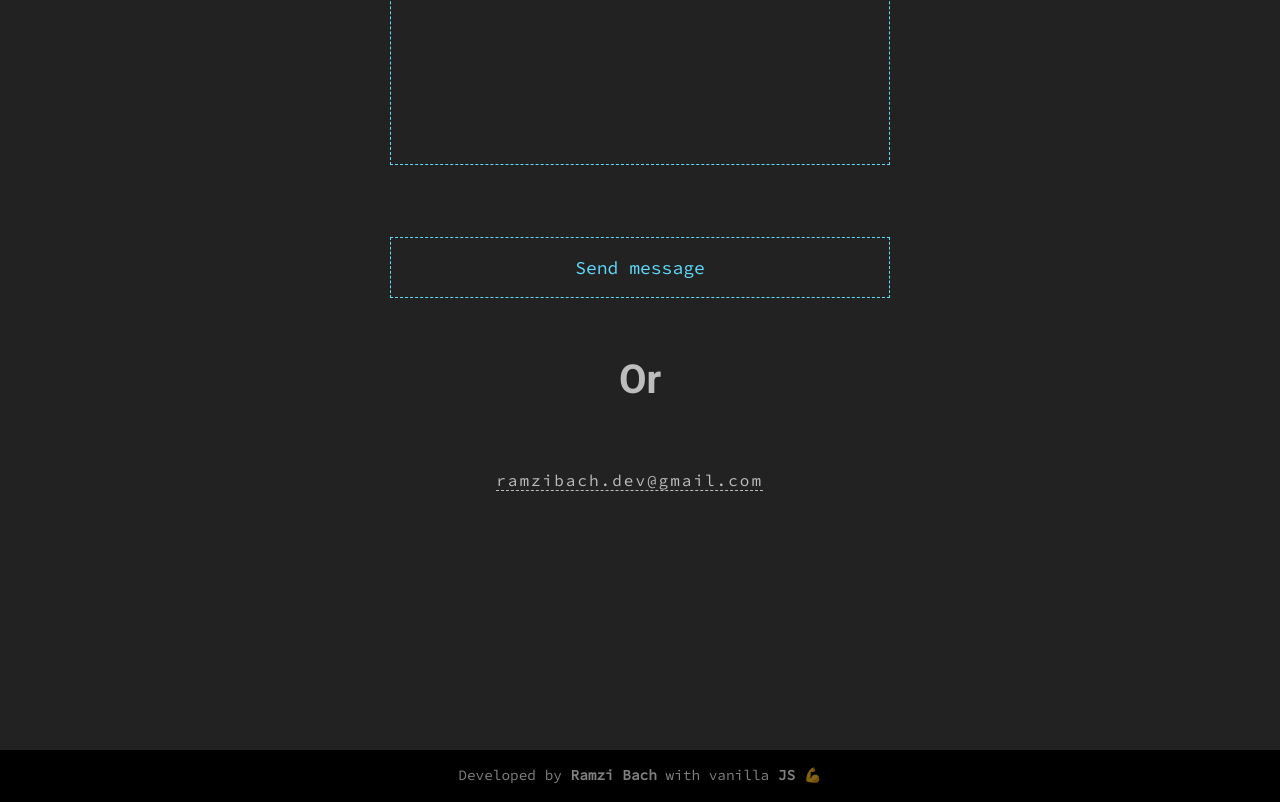
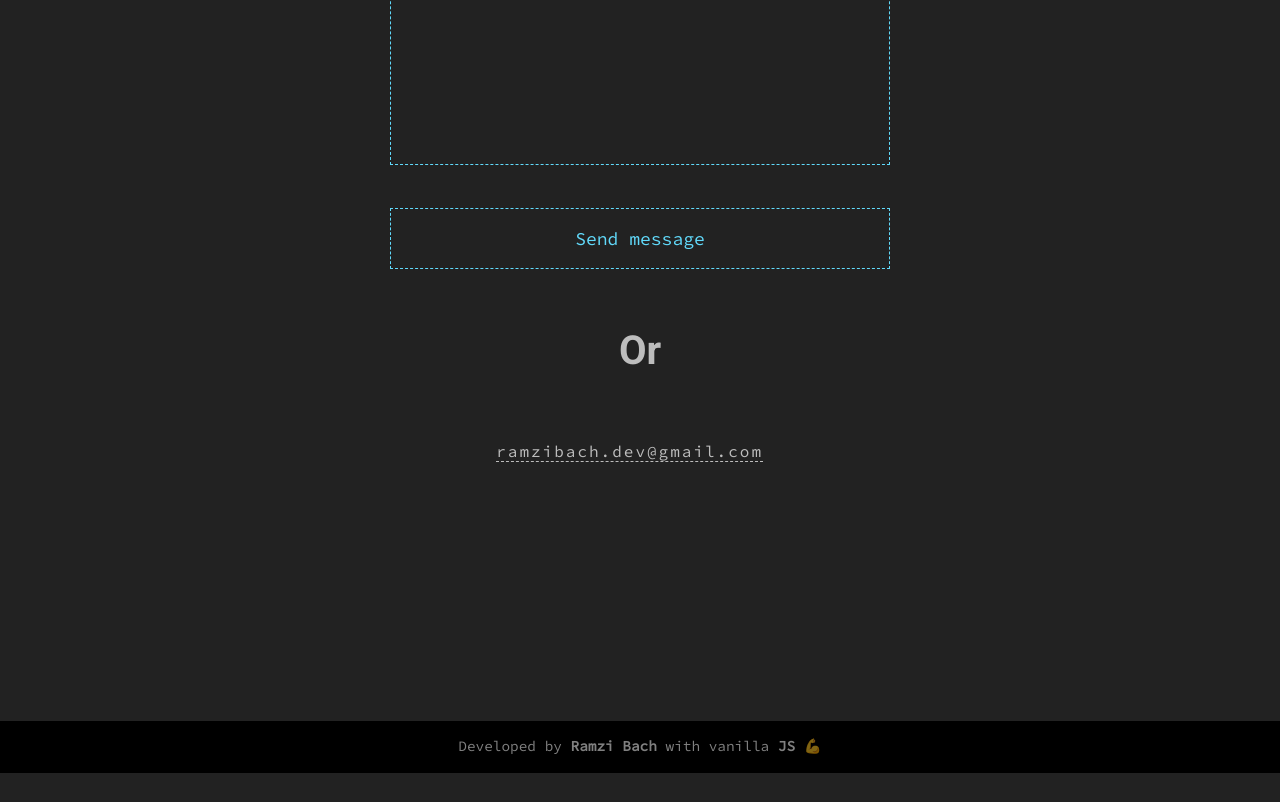
Before and after one commit to RamziBach/Portfolio-OLD, a website: page index.html in a window 1280 px wide. Shown: the part 4929-5731 px from the top of the page. After the commit the page ends 5702 px from the top, so only its background shows below. Drawn offline with Linux system fonts and the light colour scheme; some packages are replaced by stand-ins of ours; a script that the page names is missing.

Commit message:
Update style.css

```diff
--- a/style.css
+++ b/style.css
@@ -553,7 +553,7 @@ h4 { font-size: var(--fs-h4) }
 }
 
 #formBtn {
-	margin-top: 3em;
+	margin-top: 1.2em;
 }
 
 #form-btn {
```
